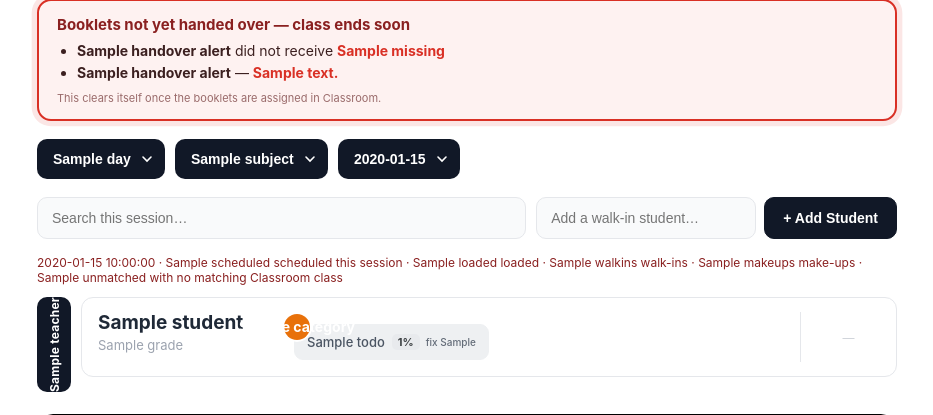
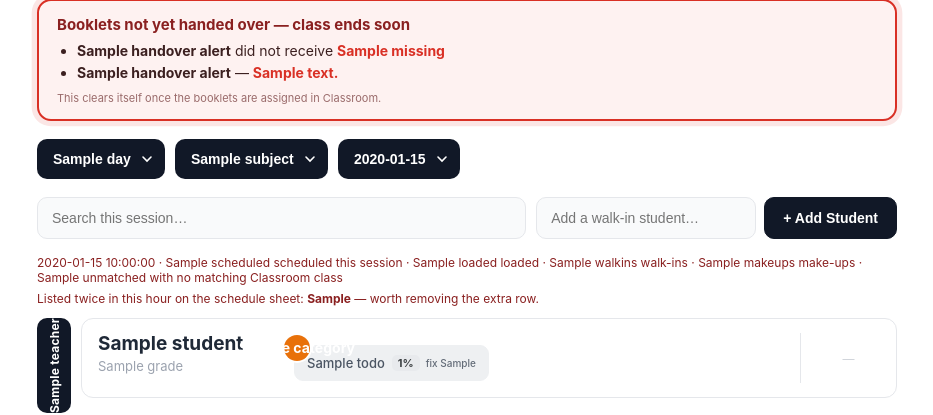
Before and after one commit to enopieastcobb/classroom-dashboard, a FastAPI app: template templates/session_dashboard.html in a window 1280 px wide. Shown: the part 58-473 px from the top of the page, without its empty margins (173-1106 px from the left). Run offline with FastAPI, Linux system fonts and the light colour scheme; the template is opened without the code that fills it: most values are stand-ins (such as "Sample title", 1, 10 or a date in 2020).

Commit message:
Keep the alert up all day, name double-rostered children, close a finished parallel track
Three things, all from the live sessions.

The handover alert now stays up from the fiftieth minute to the end of
the day rather than vanishing when the hour does. A booklet still
missing at 6pm is just as missing at 8pm, and closing the alert with the
hour hid the problem from whoever could still put it right.

A child the schedule lists twice in one hour is now named under the
session summary. The banner already merged their findings, but absorbing
it silently would leave the Sheet wrong indefinitely -- Niyam Shah was
rostered twice on Wednesday at 5pm and nothing said so.

A parallel 17/18 run now ends when EITHER track reaches booklet 18. The
child moves to that level's test and on to the next level, and whatever
is left in the other track is closed rather than carried. Avyuth K had
finished 18-18 with level 17 stopped at 14 two months earlier, and
topping his week up from the dormant track asked for 17-15 and 17-16 --
booklets from a level he had left behind.

```diff
--- a/booklet_tracker.py
+++ b/booklet_tracker.py
@@ -246,12 +246,20 @@ def _running_parallel(btm: List[Dict[str, Any]]) -> bool:
     18 has already started is something sequential progression cannot produce,
     since 18 only opens once 17 is complete and its test passed. A child who
     finished 17 the ordinary way and moved on to 18 therefore does not trip it.
+
+    BOTH tracks must still be unfinished. Reaching booklet 18 of either one ends
+    the run: the child moves to that level's test and on to the next level, and
+    whatever is left in the other track is closed rather than carried. Avyuth K
+    had finished 18-18 with level 17 stopped at 14 months earlier, and topping
+    his week up from the dormant track asked for 17-15 and 17-16 -- booklets
+    from a level he had left behind.
     """
     lo, hi = PARALLEL_LEVELS
     levels = {b['level'] for b in btm}
     if not {lo, hi} <= levels:
         return False
-    return max(b['book'] for b in btm if b['level'] == lo) < BTM_LAST
+    return all(max(b['book'] for b in btm if b['level'] == lv) < BTM_LAST
+               for lv in (lo, hi))
 
 
 def next_booklet(level: int, book: int, series: str, levels_done=()):
--- a/main.py
+++ b/main.py
@@ -1066,11 +1066,17 @@ def simulated_now(raw: str) -> Optional[datetime]:
 def in_handover_window(session_time: str, session_date: Optional[date],
                        now: Optional[datetime] = None) -> bool:
     """
-    Whether we are in the last ten minutes of THIS session, on its own day.
+    Whether this session's handover alert should be showing.
+
+    It opens ten minutes before the session ends -- late enough that a teacher
+    has had the lesson to hand books over, early enough to put right before the
+    child leaves -- and then stays up for the REST OF THE DAY. A booklet still
+    missing at 6pm is just as missing at 8pm, and closing the alert when the
+    hour ends would hide the problem from whoever could still fix it.
 
     Checking the date as well as the clock matters: the schedule repeats
     weekly, so without it a Tuesday 5pm session would raise its alert every
-    weekday at 5:50.
+    weekday evening.
     """
     now = now or (now_local())
     if session_date and now.date() != session_date:
@@ -1079,6 +1085,8 @@ def in_handover_window(session_time: str, session_date: Optional[date],
         start = datetime.strptime(session_time.strip(), "%I:%M %p")
     except (ValueError, AttributeError):
         return False
+    if now.hour > start.hour:
+        return True
     return now.hour == start.hour and now.minute >= HANDOVER_ALERT_FROM_MINUTE
 
 
@@ -1365,6 +1373,13 @@ async def classroom_dashboard(request: Request):
             "unmatched": sum(1 for c in cards if c["state"] == "unmatched"),
             "errors": sum(1 for c in cards if c["state"] == "error"),
         }
+        # A child rostered twice in one hour -- usually the same name entered
+        # under two teachers in the schedule Sheet. The banner merges their
+        # findings, but silently absorbing it would leave the Sheet wrong
+        # indefinitely, so it is named where an admin will see it.
+        _names = [c["name"] for c in cards]
+        ctx["duplicate_students"] = sorted(
+            {n for n in _names if _names.count(n) > 1})
         # Only raised in the last ten minutes of the session, so it reads as a
         # last call before the child leaves rather than nagging all lesson --
         # a teacher legitimately hands the booklets over at the end.
--- a/templates/session_dashboard.html
+++ b/templates/session_dashboard.html
@@ -262,6 +262,13 @@
   {%- if summary.makeups %} · {{ summary.makeups }} make-up{{ 's' if summary.makeups != 1 }}{% endif %}
   {%- if summary.unmatched %} · {{ summary.unmatched }} with no matching Classroom class{% endif %}
   {%- if summary.errors %} · {{ summary.errors }} failed to load{% endif %}
+</p>
+{% endif %}
+
+{% if duplicate_students %}
+<p style="font-size:12px; margin:-6px 0 12px; color:#8a2020;">
+  Listed twice in this hour on the schedule sheet:
+  <b>{{ duplicate_students | join(', ') }}</b> — worth removing the extra row.
 </p>
 {% endif %}
 
```
